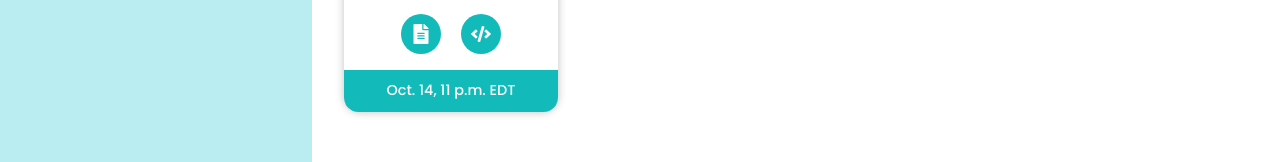
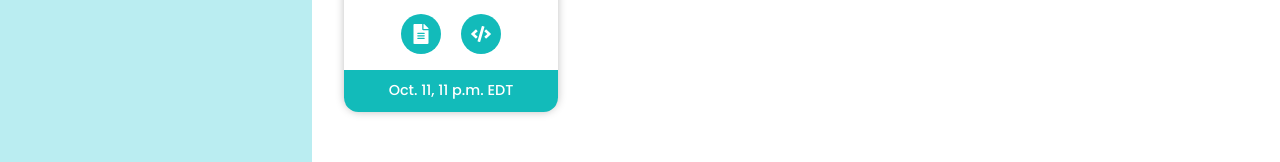
Before and after one commit to cs17-fall2023/cs17-fall2023.github.io, a React (Create React App) app: page /homeworks in a window 1280 px wide. Shown: the part 405-567 px from the top of the page. Built offline with nearby package versions, Linux system fonts and the light colour scheme.

Commit message:
fix hw due date

```diff
--- a/src/Info/Assignments/Homeworks/Homeworks.js
+++ b/src/Info/Assignments/Homeworks/Homeworks.js
@@ -28,7 +28,7 @@ const homeworks = [
 		]
 	},
 	{
-		number: 5, title: "Higher Order Procedures and Subsets", dueDate: "Oct. 14, 11 p.m. EDT", active: true,
+		number: 5, title: "Higher Order Procedures and Subsets", dueDate: "Oct. 11, 11 p.m. EDT", active: true,
 		links: [
 			{ icon: <FaFileAlt />, link: "https://drive.google.com/file/d/1oGt4ElhQ6GFXmkAlFlXYbR7NbaLsKIK3/view?usp=sharing", label: "Handout" },
 			{ icon: <FaCode />, link: "https://drive.google.com/file/d/19F3MakrrLCwDlemxbwfgSaNWdR84H8NY/view?usp=sharing", label: "Source Code" },
```
